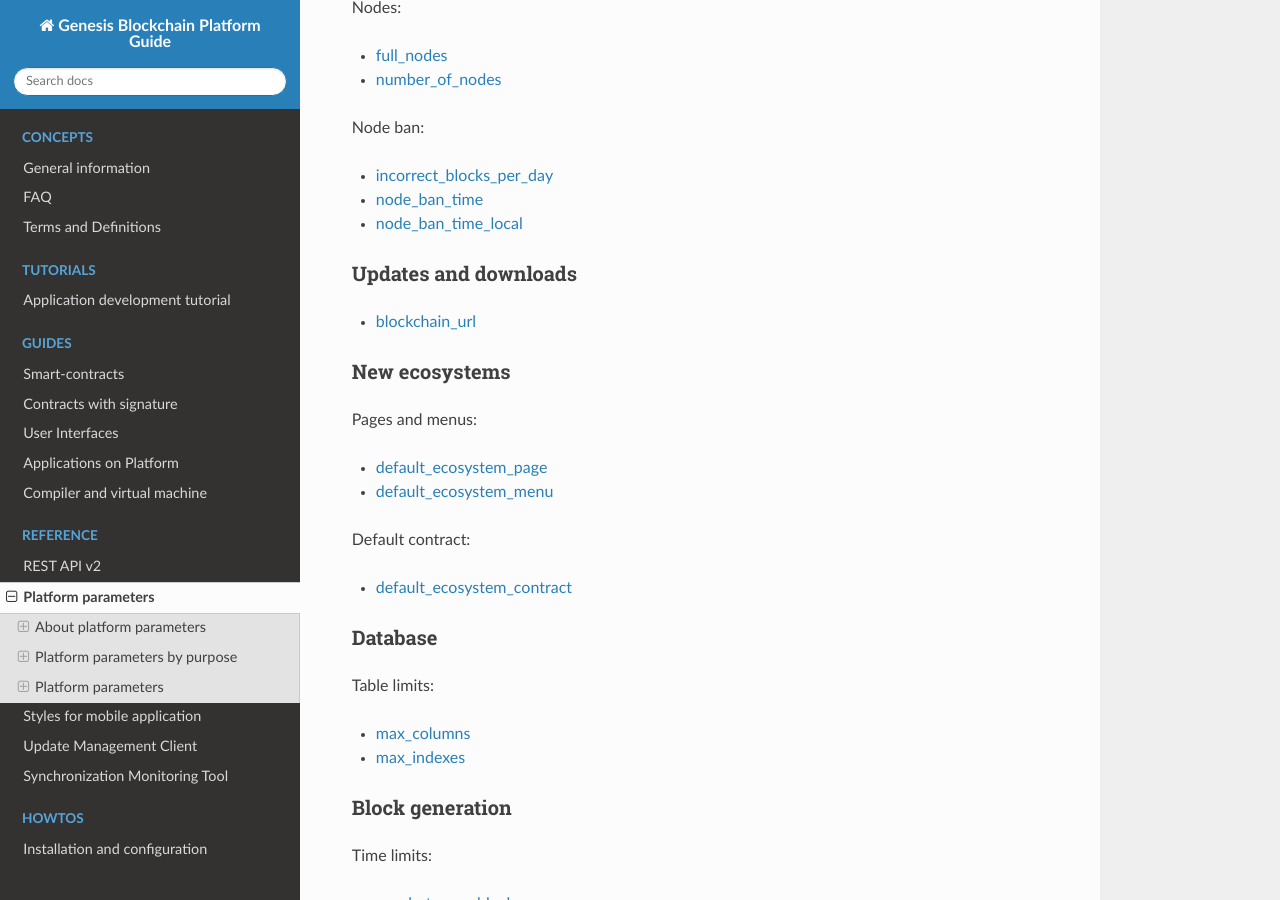
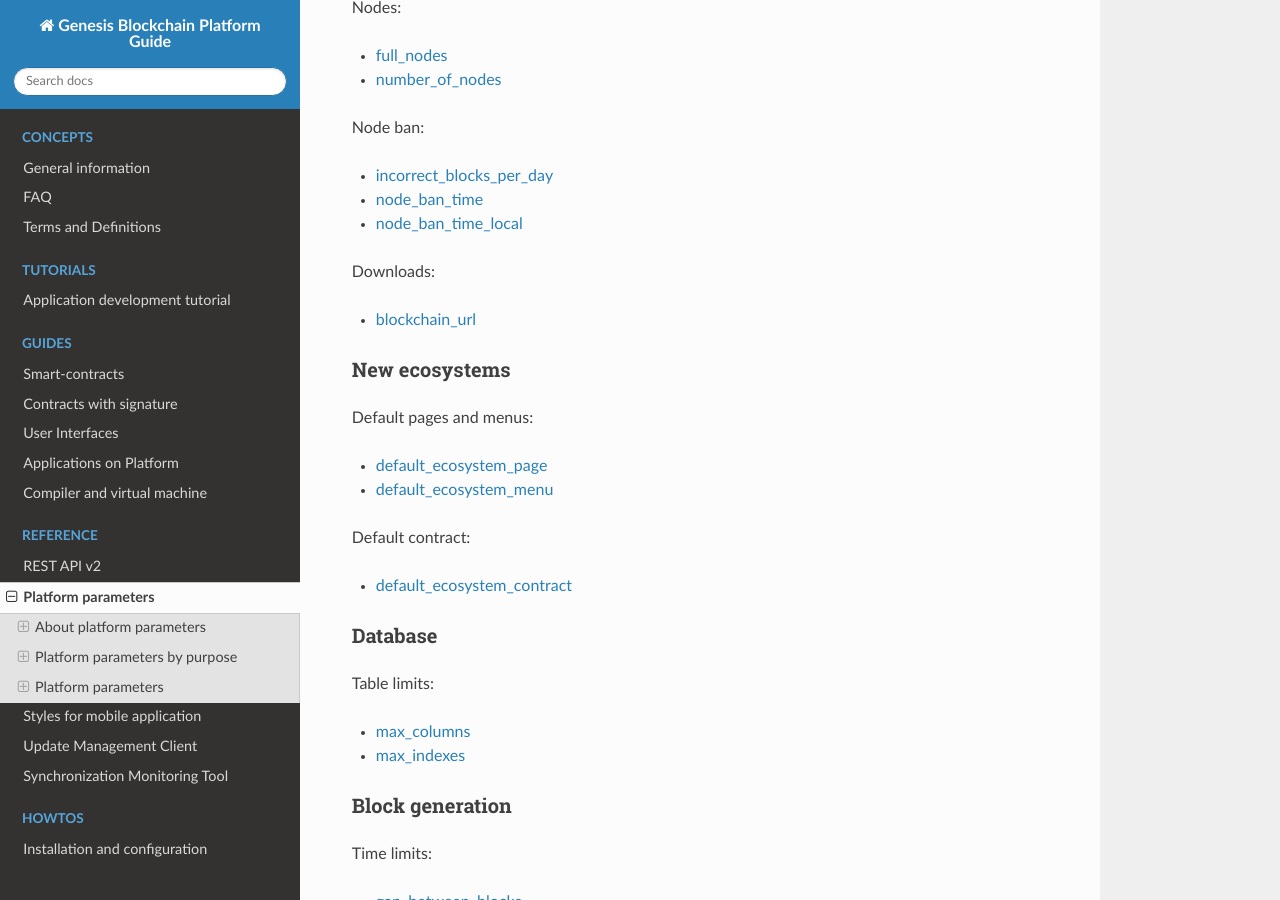
Before and after one commit to AplaProject/apla-docs-en, a Sphinx documentation site: the page built from source/reference/platform-parameters.rst, in a window 1280 px wide and 900 px high, scrolled down 643 px. Built offline with Sphinx 7.4.7 and the Read the Docs theme 2.0.0, drawn with Linux system fonts in a browser that asks for light colours.

Commit message:
Update lists

```diff
--- a/source/reference/platform-parameters.rst
+++ b/source/reference/platform-parameters.rst
@@ -11,7 +11,6 @@ Platform parameters
 
 About platform parameters
 =========================
-
 
 Platform parameters are configuration parameters for the blockchain platform. These parameters apply to the blockchain network and to all ecosystems in the network.
 
@@ -53,9 +52,7 @@ Node ban:
 - :ref:`node_ban_time`
 - :ref:`node_ban_time_local`
 
-
-Updates and downloads
----------------------
+Downloads:
 
 - :ref:`blockchain_url`
 
@@ -63,10 +60,9 @@ Updates and downloads
 New ecosystems
 --------------
 
-Pages and menus:
+Default pages and menus:
 
 - :ref:`default_ecosystem_page`
-
 - :ref:`default_ecosystem_menu`
 
 Default contract:
```
